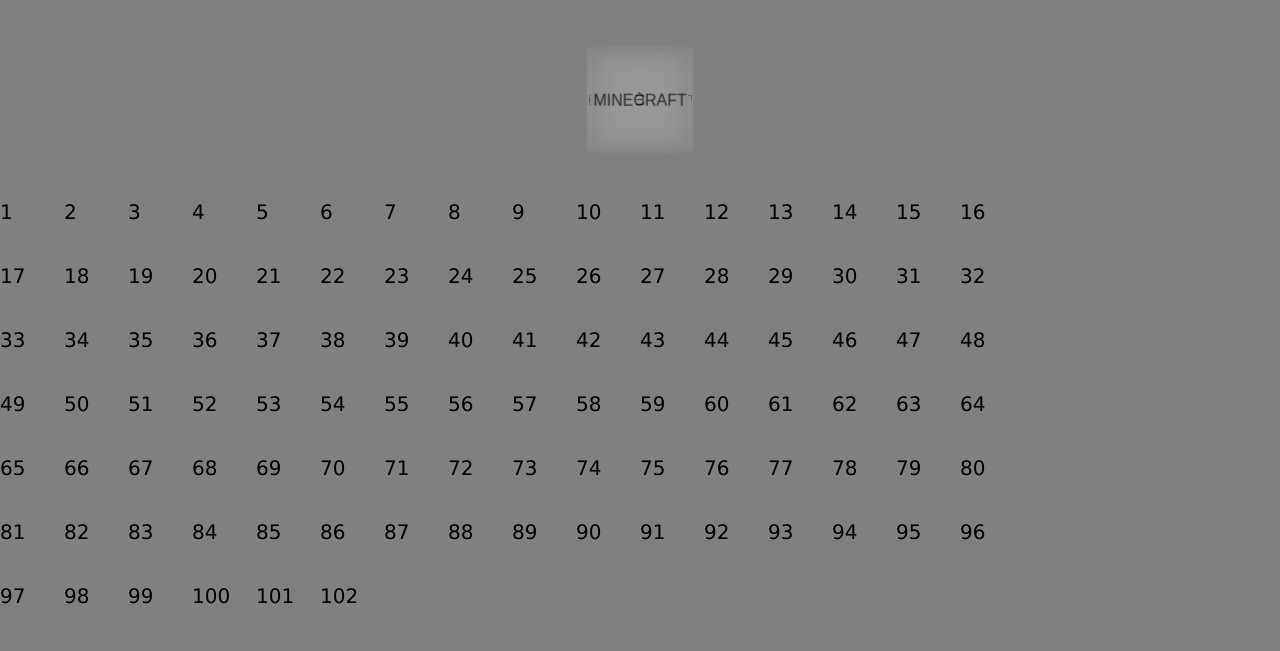
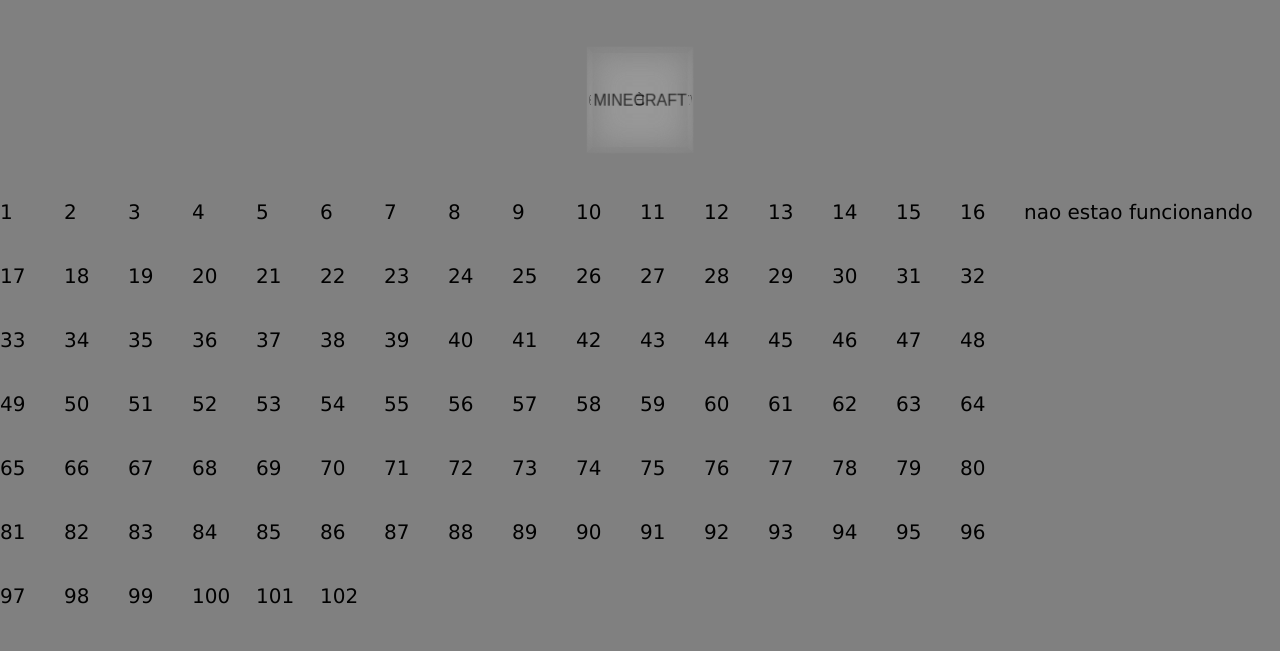
Before and after one commit to andff/Minecraft_3D_Cube, a plain HTML site: page index.htm in a window 1280 px wide. Drawn offline with Linux system fonts and the light colour scheme.

Commit message:
“erronaoestafuncionando”

```diff
--- a/index.htm
+++ b/index.htm
@@ -28,7 +28,7 @@
 	</div>
 
 
-
+	nao estao funcionando
 
 		<div id="c1l1">1</div>
 		<div id="c2l1">2</div>
```
